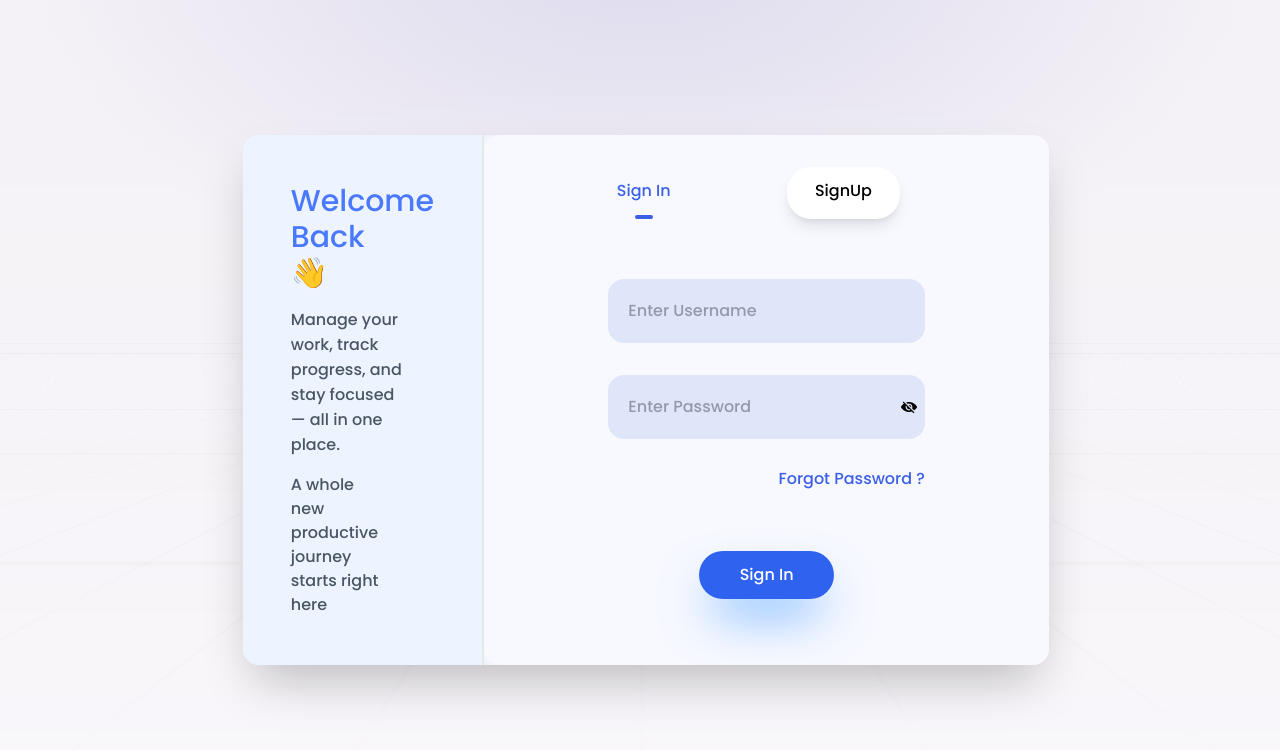
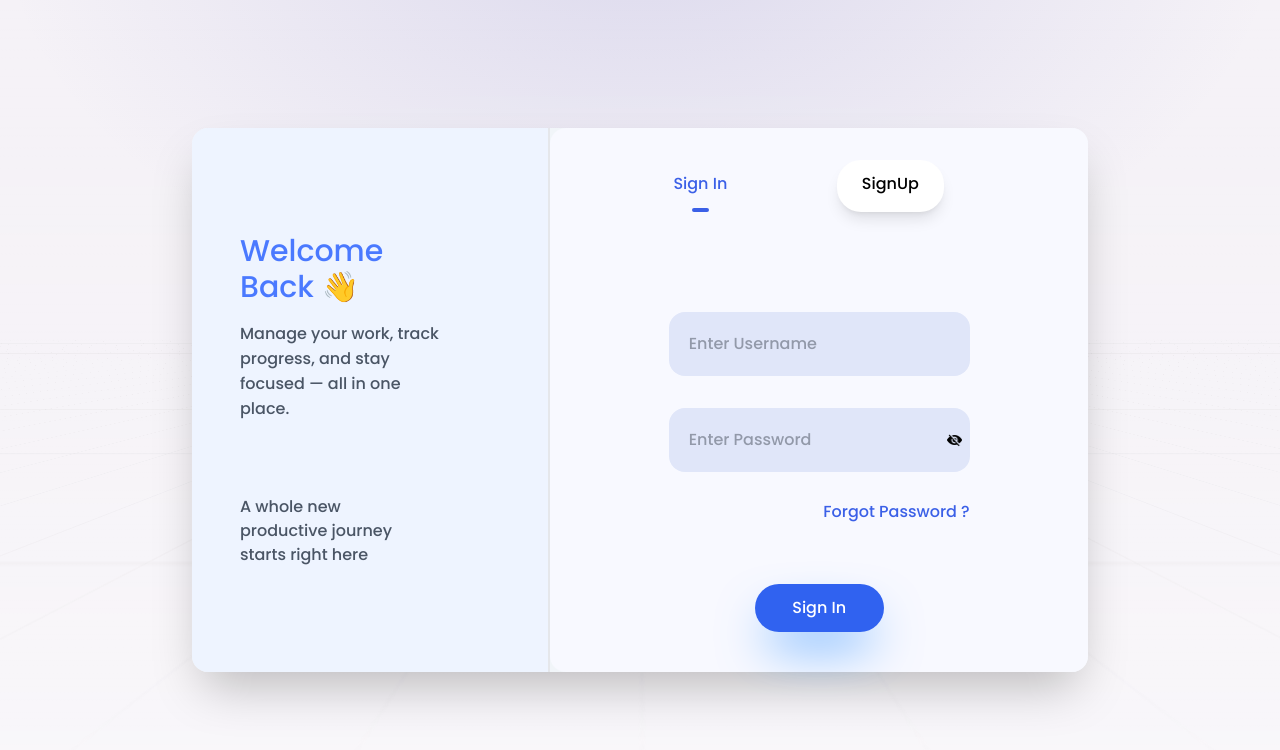
Before and after one commit to Prateek-Shar/Dashboard_Frontend, a React (Vite) app: page /login in a window 1280 px wide. Shown: the top 750 px of the page. Built offline with nearby package versions, Linux system fonts and the light colour scheme; no server answers.

Commit message:
ui changes

```diff
--- a/src/Pages/Login_Register.tsx
+++ b/src/Pages/Login_Register.tsx
@@ -65,9 +65,9 @@ const Login_Register = () => {
         <DashboardBackground />
 
         {/* Your actual website content */}
-        <div className="relative z-10 xl:w-screen xl:h-screen flex xl:justify-normal items-center ml:w-full ml:h-screen ml:justify-center mm:w-full mm:h-screen mm:justify-center mm:py-13 overflow-x-hidden overflow-y-hidden">
+        <div className="relative z-10 xl:w-screen xl:h-screen flex xl:justify-normal items-center ml:w-full ml:justify-center mm:w-full mm:h-screen mm:justify-center mm:py-13 overflow-x-hidden overflow-y-hidden">
 
-            <div className="w-[90%] flex justify-center items-center">
+            <div className="xl:w-screen mm:w-full flex justify-center items-center">
                 {/* {loginBg && (
                 <>
                     <div className="absolute mm:hidden xl:top-60 xl:left-80 xl:w-[64%] xl:h-[47%] bg-[#e4e7f4] rounded-xl shadow-lg z-0 ml:top-44 ml:left-13 ml:w-[80%] ml:h-[57%] mm:top-33 mm:left-8 mm:w-[88%] mm:h-[61%]" />
@@ -83,9 +83,9 @@ const Login_Register = () => {
                 )} */}
 
 
-                <div className="relative z-20 xl:ml-35 xl:w-[70%] xl:h-[90%] rounded-2xl shadow-2xl flex bg-[#F1F5F9] ml:w-[95%] ml:ml-5 mm:ml-5 mm:w-[95%]">
+                <div className="relative z-20 xl:w-[70%] rounded-2xl shadow-2xl flex bg-[#F1F5F9] mm:w-full">
 
-                    <div className="xl:w-[40%] p-10 xl:flex flex-col justify-evenly ml:hidden mm:hidden bg-[#EEF4FF] rounded-l-2xl border-r-2 border-[#E5E7EB]">
+                    <div className="xl:w-[40%] p-10 xl:flex flex-col justify-evenly mm:hidden bg-[#EEF4FF] rounded-l-2xl border-r-2 border-[#E5E7EB]">
                         <div className="w-[80%]">
                             <h1 className="font-Poppins text-[#4a79ff] p-2 text-3xl">Welcome Back 👋</h1>
                             <div className="mt-2 px-2">
@@ -105,7 +105,7 @@ const Login_Register = () => {
                         </div>
                     </div> */}
 
-                    <div className="flex flex-col xl:rounded-r-2xl mm:rounded-2xl bg-[#f8f9ff] ">
+                    <div className="xl:w-[60%] mm:w-full flex flex-col xl:rounded-r-2xl mm:rounded-2xl bg-[#f8f9ff] ">
                         <UserProvider>
                             {isRegister && (
                                 <div className="flex flex-col items-center">
--- a/src/components/login_register_com/login_form.tsx
+++ b/src/components/login_register_com/login_form.tsx
@@ -126,7 +126,7 @@ const Login_form:React.FC<OnErrMsg> = () => {
 
     return (
 
-       <div className="xl:w-[80%] mt-20 flex flex-col ml:w-full mm:mt-10">
+       <div className="xl:w-[80%] xl:mt-20 flex flex-col mm:w-full mm:mt-10">
             <form onSubmit={handleSubmit} className="flex flex-col items-center">
 
                 {errorDiv && (
@@ -161,7 +161,7 @@ const Login_form:React.FC<OnErrMsg> = () => {
                     )}
                 </div>
 
-                <div className="w-[70%] mt-5 flex justify-end items-center">
+                <div className="xl:w-[70%] mm:w-[88%] mt-5 flex justify-end items-center">
                     <p className="flex font-Poppins text-[#3b60e7] hover:cursor-pointer" onClick={()=> {navigate('/resetPass')}}>Forgot Password ?</p>
                 </div>
 
--- a/src/components/login_register_com/login_head.tsx
+++ b/src/components/login_register_com/login_head.tsx
@@ -7,7 +7,7 @@ const Login_Head:React.FC<Register> = ( {onSwitch} ) => {
 
     return (
 
-        <div className="flex justify-evenly xl:mt-8 xl:w-[80%] mm:w-full xl:mr-20 ml:mr-5 mm:mr-0 mm:mt-8">
+        <div className="flex justify-evenly xl:mt-8 xl:w-[80%] mm:w-[95%] xl:mr-20 mm:mr-0 mm:mt-8">
             <button className="xl:w-[40%] mm:w-[40%] mm:items-normal xl:flex xl:flex-col xl:items-center">
                 <div className="xl:w-[50%] mm:w-full rounded-3xl flex justify-center">
                     <p className="font-Poppins xl:p-3 mm:py-2 text-[#3b60e7] mm:text-[16px] xl:text-[16px]">Sign In</p>
```
